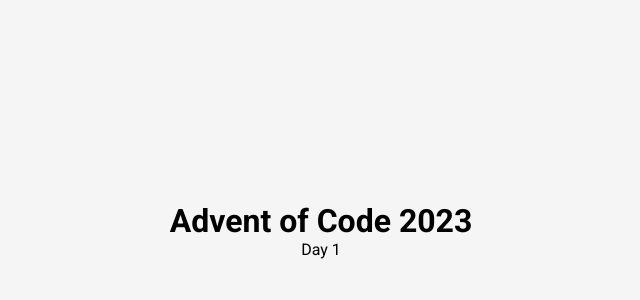
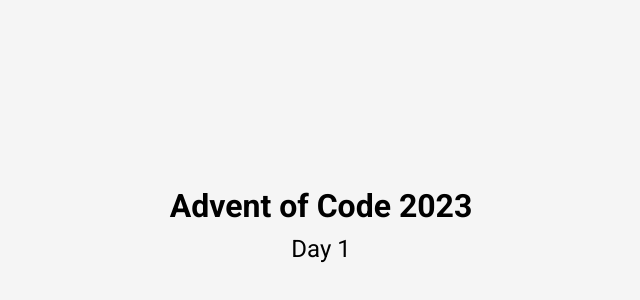
Before and after one commit to benesvoj/adventofcode2023, a website: page index.html in a window 1280 px wide. Shown: the part 170-470 px from the top of the page, without its empty margins (319-959 px from the left). Drawn offline with Linux system fonts and the light colour scheme.

Commit message:
change style of index.css

```diff
--- a/index.css
+++ b/index.css
@@ -25,6 +25,11 @@
     list-style: none;
 }
 
+li {
+    margin: 10px 0;
+    font-size: 1.5rem;
+}
+
 a {
     text-decoration: none;
     color: #000;
```
